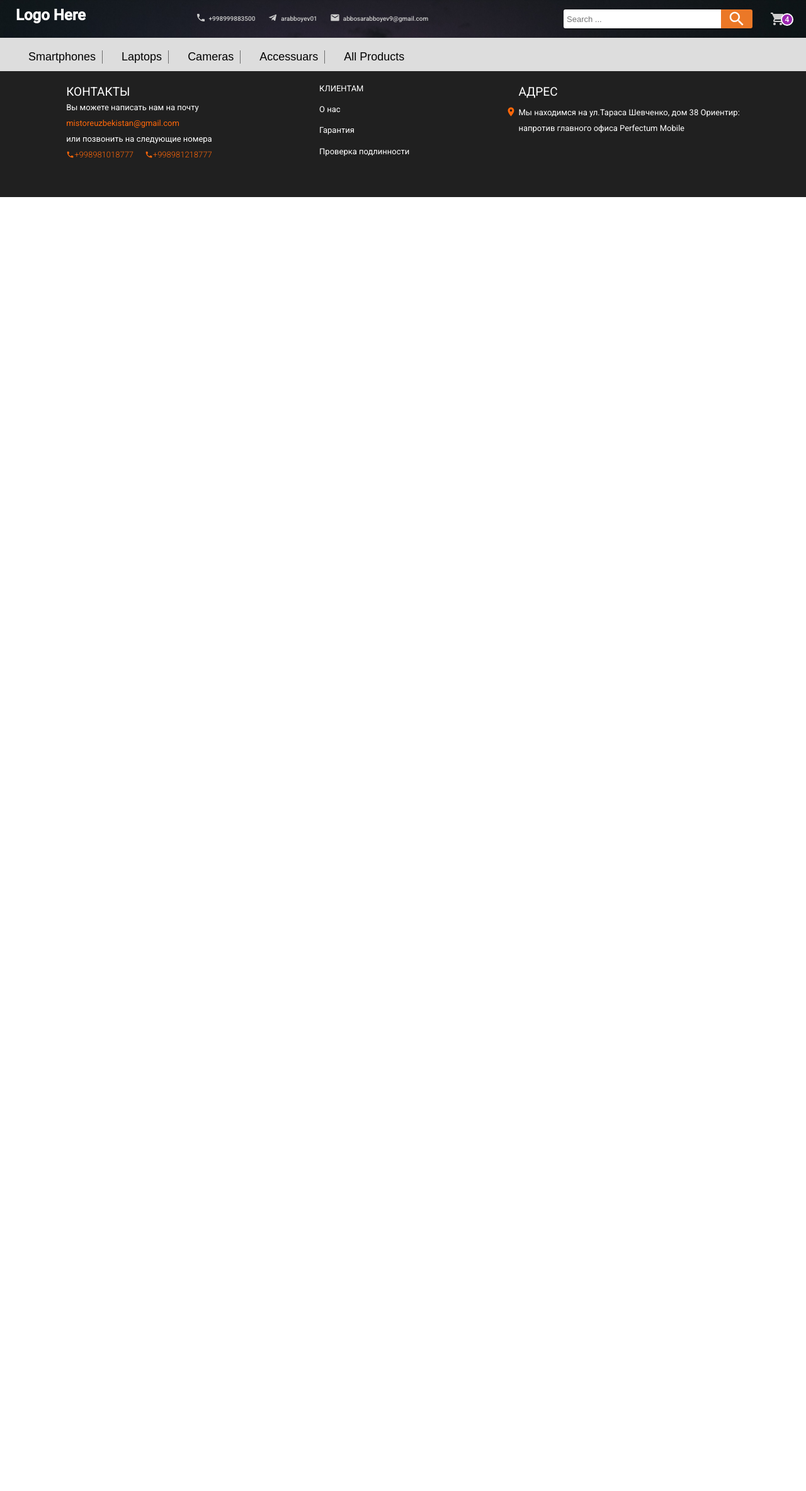
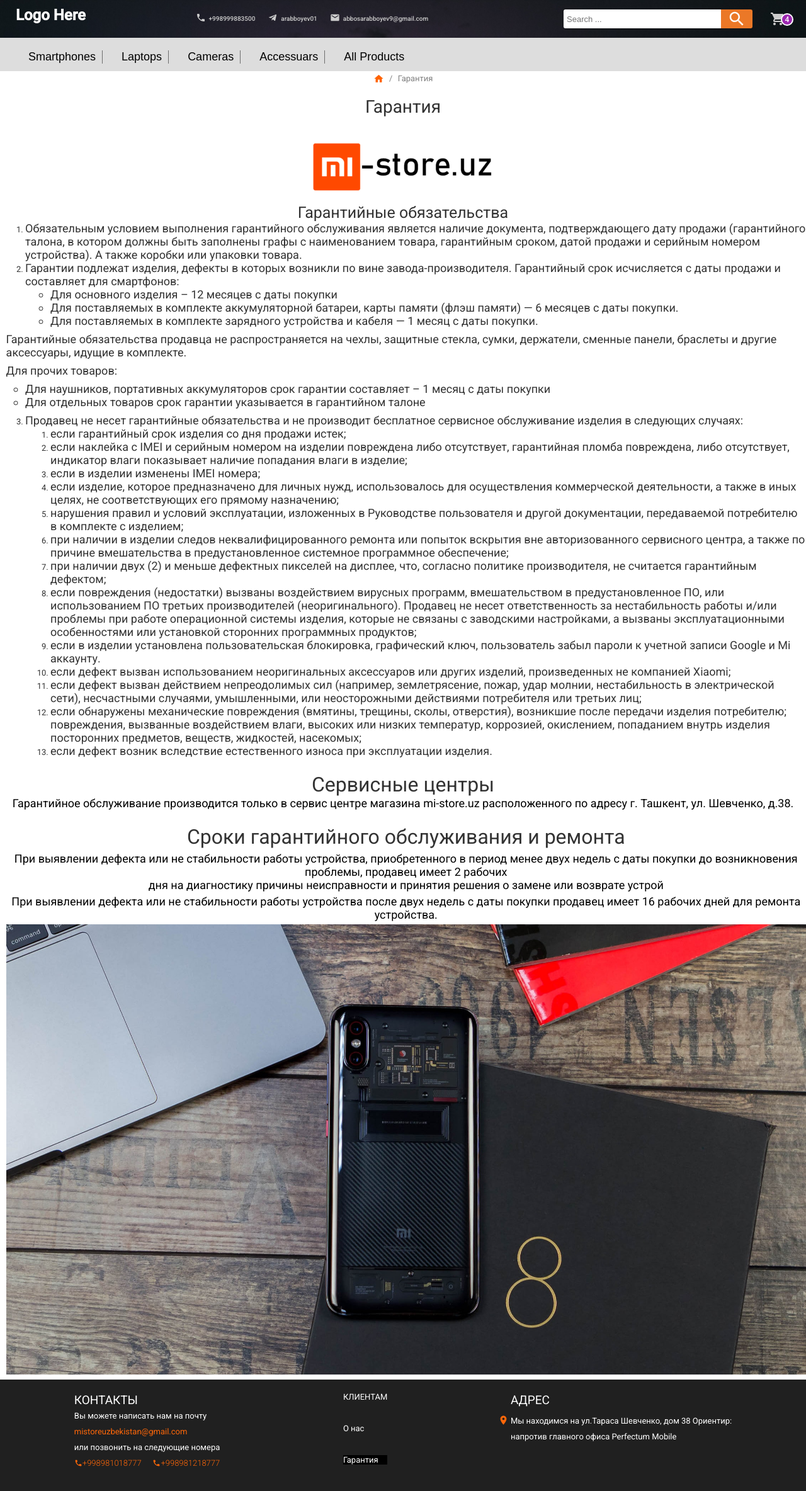
Before and after one commit to SayKham99/IT-Lead, a React (Create React App) app: page /garant in a window 1280 px wide. Shown: the top 2368 px of the page at 63% size. Before the commit the page ends 800 px from the top, so only its background shows below. Built offline with nearby package versions, Linux system fonts and the light colour scheme.

Commit message:
resolve Bek

```diff
--- a/src/App.js
+++ b/src/App.js
@@ -1,13 +1,16 @@
 import {BrowserRouter, Routes, Route} from "react-router-dom";
-import Navbar from "./components/Navbar/Navbar";
-import Home from "./components/Home/Home.jsx";
-import SubNav from "./components/SubNav/SubNav";
-import Products from "./components/Products/Products";
-import Footer from "./components/Footer/Footer";
-import SingleItem from "./components/SingleProduct/SingleProduct";
-import Description from "./components/SingleProduct/Description";
-import Character from "./components/SingleProduct/Character";
+import Navbar from "./Components/Navbar/Navbar";
+import SubNav from "./Components/SubNav/SubNav";
 import Scroll from "./scroll";
+import Home from "./Components/Home/Home";
+import Products from "./Components/Products/Products";
+import SingleItem from "./Components/SingleProduct/SingleProduct";
+import Description from "./Components/SingleProduct/Description";
+import Character from "./Components/SingleProduct/Character";
+import Footer from "./Components/Footer/Footer";
+import About from "./Components/About/About";
+import Gurantee from "./Components/Gurantee/Gurantee";
+
 
 function App() {
   return (
@@ -23,6 +26,8 @@
                 <Route path="description" element={<Description />}/>
                 <Route path="character" element={<Character />} />
             </Route>
+            <Route path='about' element={ <About/> } />
+            <Route path='garant' element={ <Gurantee/> } />
         </Routes>
           <Footer />
       </BrowserRouter>
--- a/src/components/Footer/Footer.jsx
+++ b/src/components/Footer/Footer.jsx
@@ -3,6 +3,8 @@
 import "./footer.scss";
 import LocalPhoneIcon from "@mui/icons-material/LocalPhone";
 import LocationOnIcon from "@mui/icons-material/LocationOn";
+import {NavLink} from "react-router-dom";
+
 const Footer = () => {
     return (
           <section className="FooterDiv">
@@ -13,11 +15,11 @@
                   <p className="titleCall">или позвонить на следующие номера</p>
                   <div className="phoneNm">
                       <p className="phn1">
-            <LocalPhoneIcon className="phn1" />
+                          <LocalPhoneIcon className="phn1"/>
                           +998981018777
                       </p>
                       <p className="phn1">
-            <LocalPhoneIcon className="phn1" />
+                          <LocalPhoneIcon className="phn1"/>
                           +998981218777
                       </p>
                   </div>
@@ -25,16 +27,19 @@
 
               <div className="Clinet">
                   <p className="topTitle">КЛИЕНТАМ</p>
+                  <NavLink to={'about'}>
                       <p className="titleAbout">О нас</p>
+                  </NavLink>
+                  <NavLink to={'garant'}>
                       <p className="titleGurantee">Гарантия</p>
-        <p className="titleCheck">Проверка подлинности</p>
+                  </NavLink>
               </div>
 
               <div className="Address">
                   <p className="topTitle">АДРЕС</p>
                   <p className="titleAddress">
-          <LocationOnIcon className="locIcon" />
-          Мы находимся на ул.Тараса Шевченко, дом 38 Ориентир: <br /> напротив
+                      <LocationOnIcon className="locIcon"/>
+                      Мы находимся на ул.Тараса Шевченко, дом 38 Ориентир: <br/> напротив
                       главного офиса Perfectum Mobile
                   </p>
               </div>
```
Lines whose indentation alone changed are shown as unchanged.
